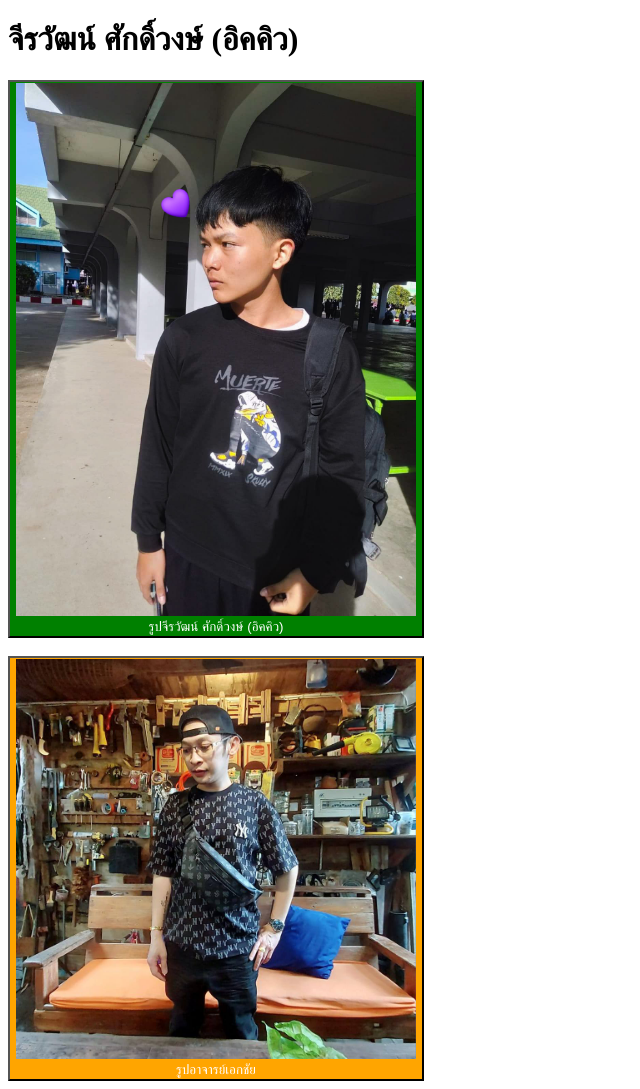
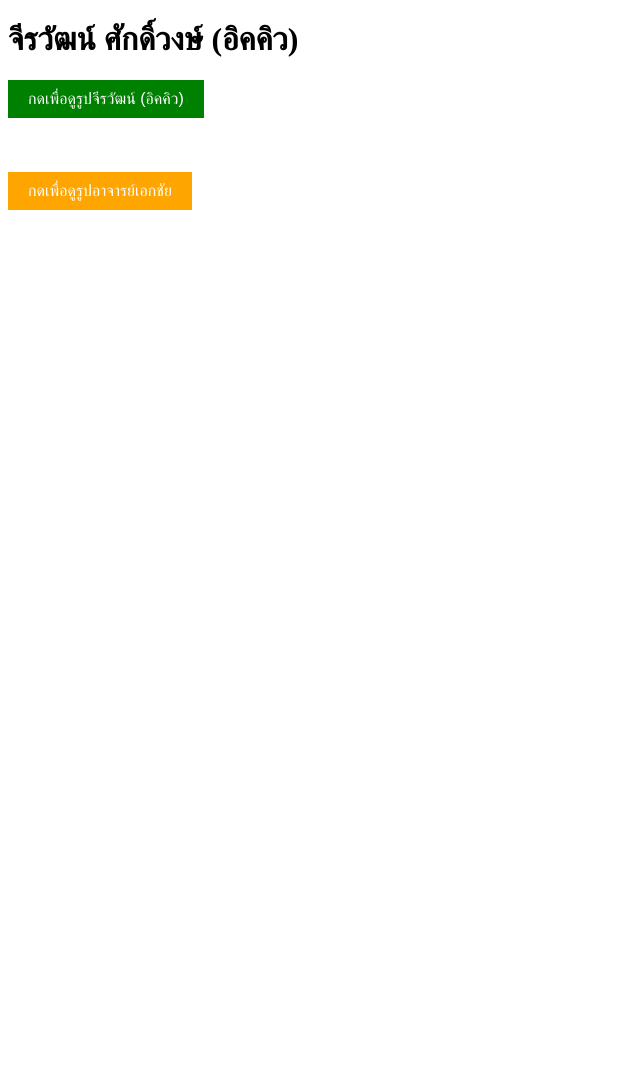
Before and after one commit to jeerawat-2547/jeerawat, a PHP site: page /a.php in a window 1280 px wide. Shown: the whole page, without its empty margins (0-640 px from the left). After the commit the page ends 210 px from the top, so only its background shows below. Run offline with PHP 8.4, Linux system fonts and the light colour scheme.

Commit message:
ฟหก

```diff
--- a/k/a.php
+++ b/k/a.php
@@ -3,22 +3,39 @@
 <head>
 <meta charset="utf-8">
 <title>จีรวัฒน์ ศักดิ์วงษ์ (อิคคิว)</title>
+<script>
+    // ฟังก์ชันสำหรับโชว์/ซ่อนรูป
+    function toggleImage(id) {
+        var img = document.getElementById(id);
+        if (img.style.display === "none") {
+            img.style.display = "block"; // ถ้าซ่อนอยู่ ให้โชว์
+        } else {
+            img.style.display = "none";  // ถ้าโชว์อยู่ ให้ซ่อน (กดซ้ำเพื่อปิด)
+        }
+    }
+</script>
 </head>
 
 <body>
     <h1>จีรวัฒน์ ศักดิ์วงษ์ (อิคคิว)</h1>
 
-    <button type="submit" name="Submit" style="background-color: green; color: white;">
-        <img src="img/1.jpg" width="400"><br>
-        รูปจีรวัฒน์ ศักดิ์วงษ์ (อิคคิว)
+    <button type="button" onclick="toggleImage('pic1')" style="background-color: green; color: white; padding: 10px 20px; font-size: 16px; border: none; cursor: pointer;">
+        กดเพื่อดูรูปจีรวัฒน์ (อิคคิว)
     </button>
 
     <br><br>
 
-    <button type="submit" name="Submit" style="background-color: orange; color: white;">
-        <img src="img/j.jpg" width="400"><br>
-        รูปอาจารย์เอกชัย
+    <img id="pic1" src="img/1.jpg" width="400" style="display: none;">
+
+    <br><br>
+
+    <button type="button" onclick="toggleImage('pic2')" style="background-color: orange; color: white; padding: 10px 20px; font-size: 16px; border: none; cursor: pointer;">
+        กดเพื่อดูรูปอาจารย์เอกชัย
     </button>
+
+    <br><br>
+
+    <img id="pic2" src="img/j.jpg" width="400" style="display: none;">
 
 </body>
 </html>
```
